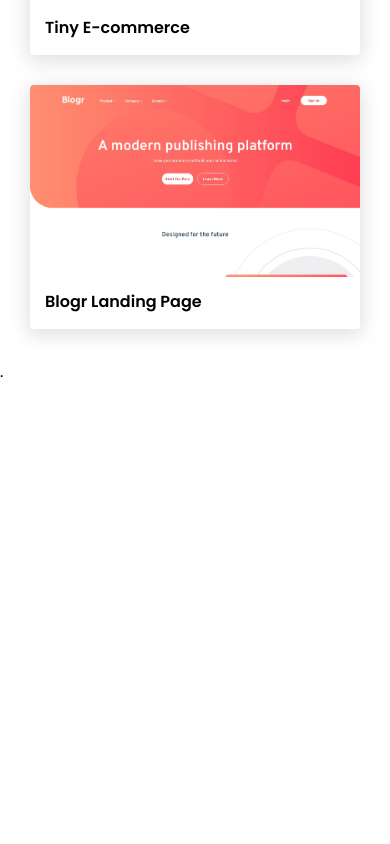
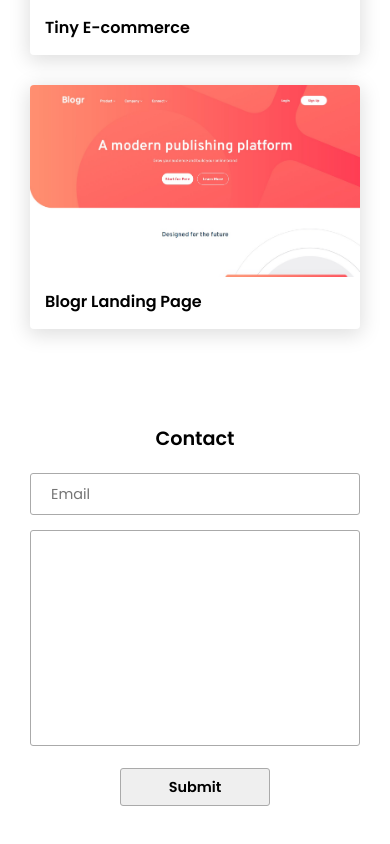
Before and after one commit to fervalle200190/Portfolio, a React (Create React App) app: page / in a window 390 px wide. Shown: the part 2303-3147 px from the top of the page. Before the commit the page ends 2687 px from the top, so only its background shows below. Built offline with nearby package versions, Linux system fonts and the light colour scheme.

Commit message:
mobile add

```diff
--- a/package.json
+++ b/package.json
@@ -6,6 +6,7 @@
     "@testing-library/jest-dom": "^5.16.1",
     "@testing-library/react": "^12.1.2",
     "@testing-library/user-event": "^13.5.0",
+    "axios": "^0.26.0",
     "hamburgers": "^1.1.3",
     "node-sass": "^7.0.1",
     "react": "^17.0.2",
--- a/src/components/Contact.jsx
+++ b/src/components/Contact.jsx
@@ -1,11 +1,39 @@
-import React from 'react'
+import React, { useState } from "react";
+import axios from 'axios'
 
 const Contact = () => {
+  const [form, setForm] = useState({
+    email: "",
+    message: ""
+  })
+  const handleForm =(e)=> {
+    setForm({
+      ...form,
+      [e.target.name]: e.target.value
+    })
+  }
+  const handleSubmit = (e)=> {
+    e.preventDefault()
+    axios({
+      url: "https://formsubmit.co/ajax/fervalle200190@gmail.com",
+      method: "POST",
+      data: {
+          email: form.email,
+          message: form.message
+      },
+      dataType: "json"
+  })
+  }
   return (
-    <div className='contact-container'>
-      .
+    <div className="contact-container">
+      <h6>Contact</h6>
+      <form onSubmit={handleSubmit}>
+        <input type="email" name="email" placeholder="Email" onChange={handleForm} />
+        <textarea name="message" id="" cols="30" rows="10" onChange={handleForm} ></textarea>
+        <input type="submit" />
+      </form>
     </div>
-  )
-}
+  );
+};
 
-export default Contact
+export default Contact;
--- a/src/sass/App.scss
+++ b/src/sass/App.scss
@@ -2,6 +2,7 @@
 @import './components/hero';
 @import './components/about';
 @import './components/projects';
+@import './components/contact';
 
 body {
     font-family: 'Poppins', sans-serif;
--- /dev/null
+++ b/src/sass/components/_contact.scss
@@ -0,0 +1,43 @@
+.contact-container {
+    margin: auto;
+    padding: 0 30px;
+    padding-top: 20px;
+    padding-bottom: 60px;
+    h6 {
+        text-align: center;
+        font-size: 1.2rem;
+        margin-bottom: 20px;
+    }
+}
+
+input, textarea {
+    box-sizing: border-box;
+    border-radius: 3px;
+    outline: none;
+    font-family: inherit;
+    font-size: 0.9rem;
+}
+
+textarea {
+    resize: none;
+}
+
+form {
+    input[type="email"], textarea {
+        width: 100%;
+        margin-bottom: 15px;
+        border: 1px solid #aaa;
+    }
+    input[type="email"] {
+        height: 42px;
+        padding-left: 20px;
+    }
+    input[type="submit"] {
+        border: 1px solid #aaa;
+        width: 150px;
+        height: 38px;
+        font-weight: 800;
+        display: block;
+        margin: auto;
+    }
+}
```
Also changed, not shown: 1 other file (tests, documents, lock files or other folders).
